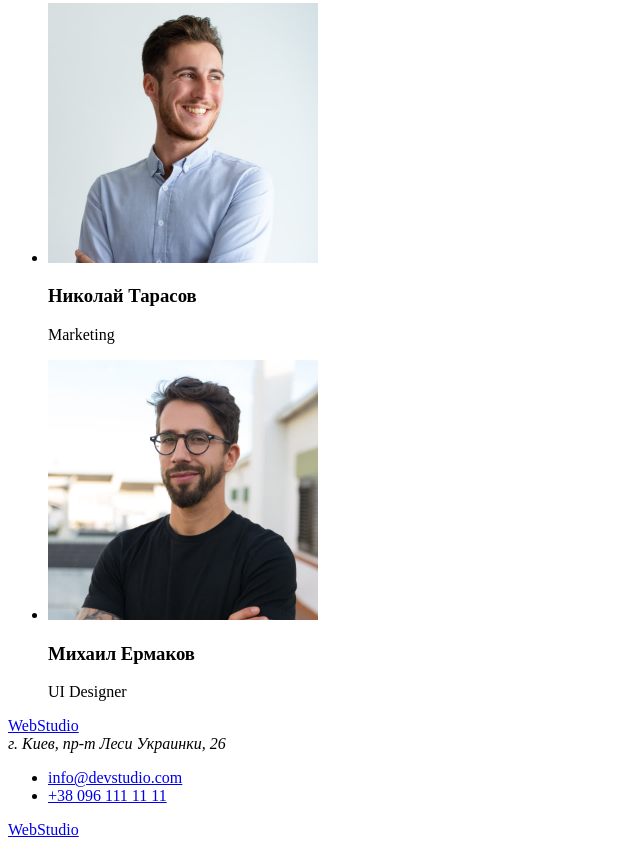
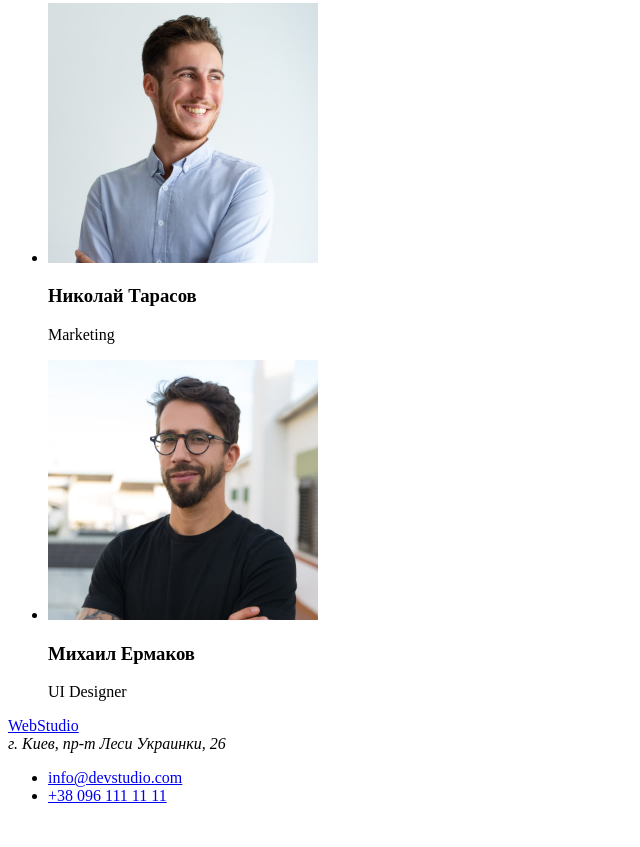
Before and after one commit to AlenaKabushko/AlenaKabushko-goit-markup-hw-01, a plain HTML site: page index.html in a window 1280 px wide. Shown: the part 2342-3189 px from the top of the page, without its empty margins (0-640 px from the left). After the commit the page ends 3163 px from the top, so only its background shows below. Drawn offline with Linux system fonts and the light colour scheme.

Commit message:
Update index.html
разметка первой страницы

```diff
--- a/index.html
+++ b/index.html
@@ -115,7 +115,6 @@
                     <a href="tel:+380961111111">+38 096 111 11 11</a>
                 </li>
             </ul>
-            <a href="/">WebStudio</a>
         </footer>
 
     </body>
```
